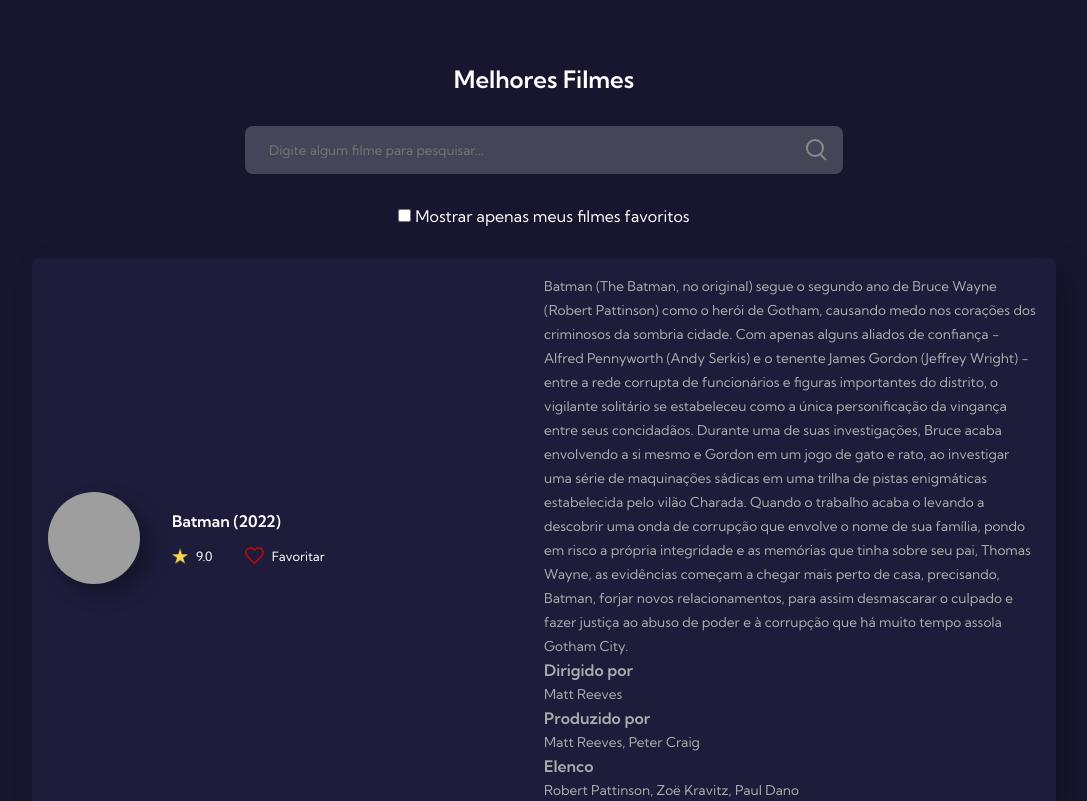
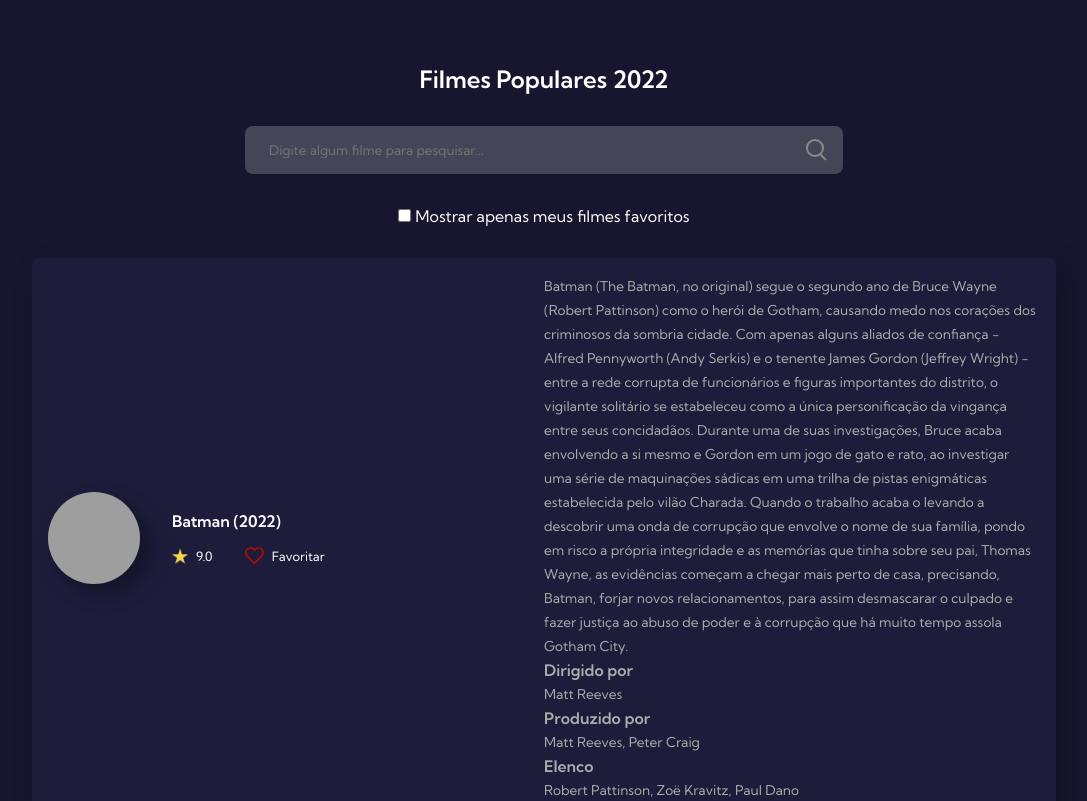
Before and after one commit to jrsimpsons/7DaysOfCode, a plain HTML site: page index.html in a window 1280 px wide. Shown: the top 801 px of the page, without its empty margins (96-1183 px from the left). Drawn offline with Linux system fonts and the light colour scheme; grey boxes are pictures that could not be loaded.

```diff
--- a/index.html
+++ b/index.html
@@ -12,7 +12,7 @@
 </head>
 <body>
   <main>
-    <h2>Melhores Filmes</h2>
+    <h2>Filmes Populares 2022</h2>
     <div class="input-container">
       <input type="text" name="movie-name" id="movie-name" placeholder="Digite algum filme para pesquisar...">
       <img src="images/search-icon.svg" alt="Ícone de pesquisa" class="searchIcon">
```
